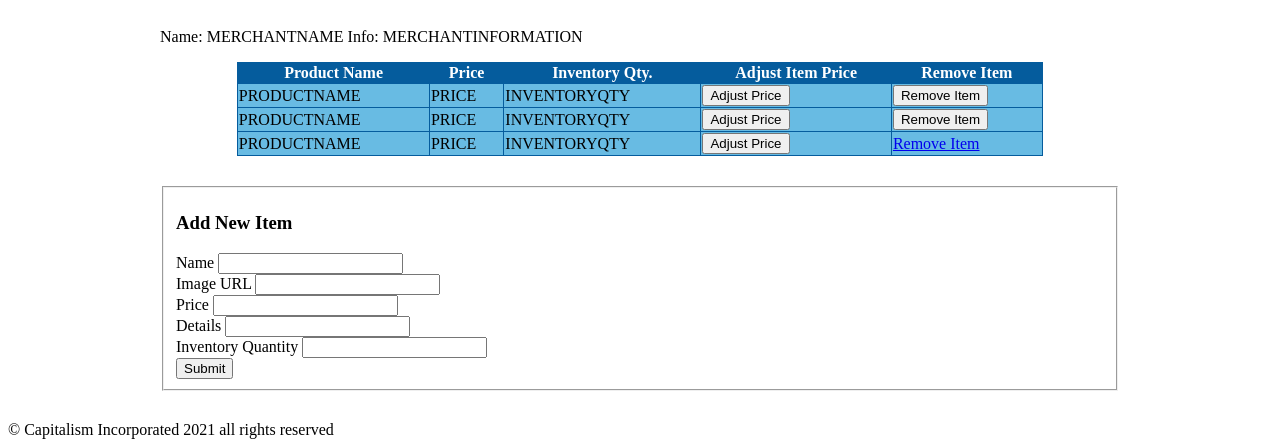
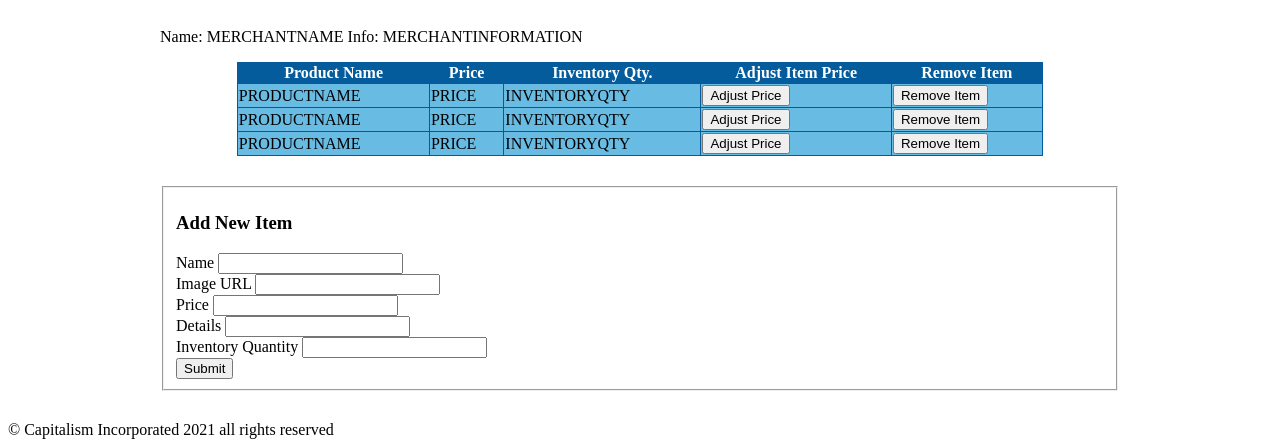
Before and after one commit to TheEdgeOfTheWesternWorld/StoreFront, a plain HTML site: page merchantPage.html in a window 1280 px wide. Shown: the part 370-817 px from the top of the page. Drawn offline with Linux system fonts and the light colour scheme; a web font is replaced by a local one.

Commit message:
tweaked placeholder cells in table

```diff
--- a/merchantPage.html
+++ b/merchantPage.html
@@ -62,7 +62,7 @@
                             <td>PRICE</td>
                             <td>INVENTORYQTY</td>
                             <td><button>Adjust Price</button></td>
-                            <td><a href ="#">Remove Item</a></td>
+                            <td><button>Remove Item</button></td>
                         </tr>
                     </tbody>
                 </table>
```
